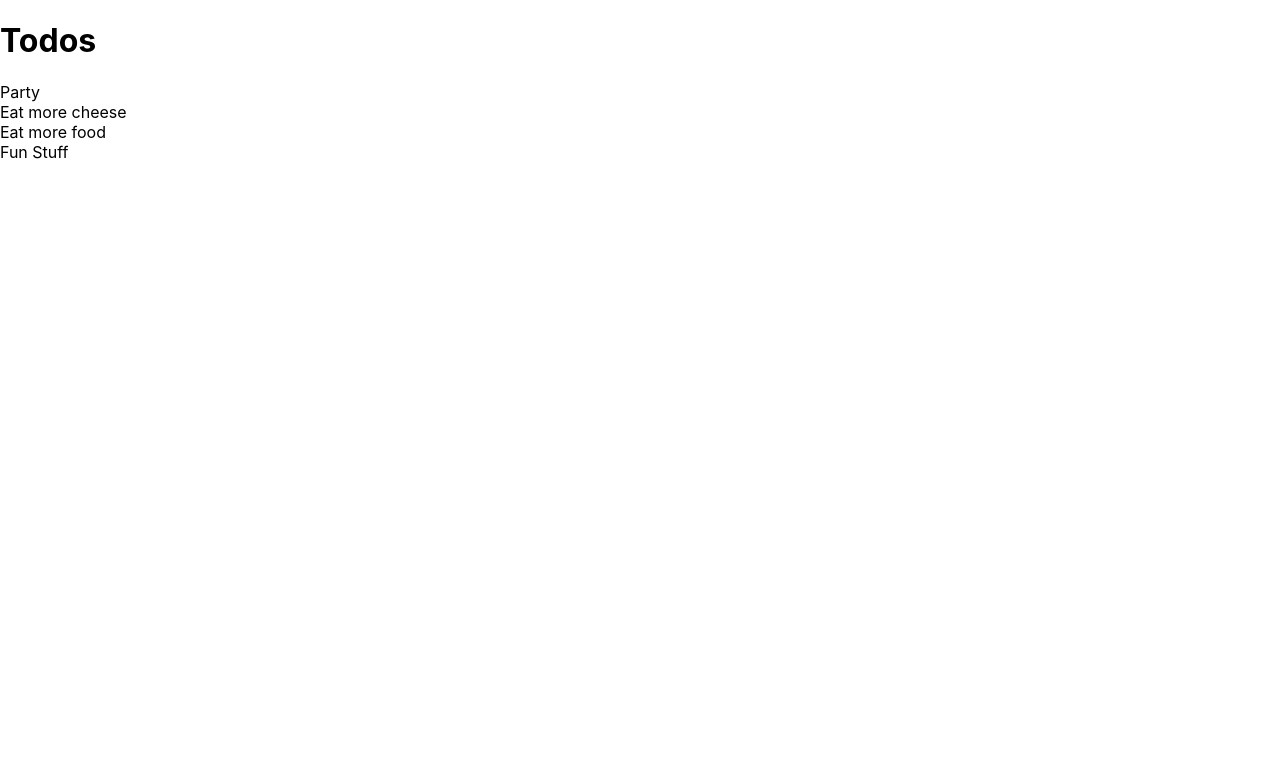
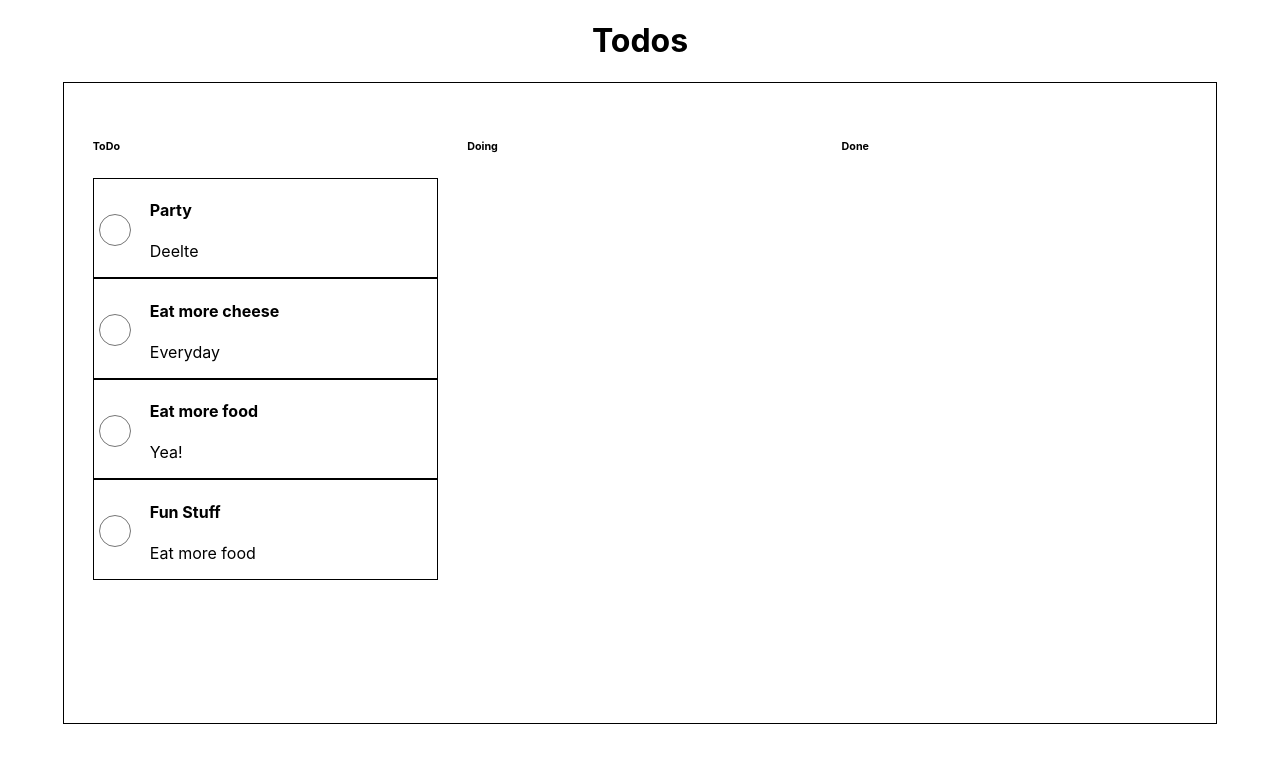
Before and after one commit to rsbabcock/react-todo-drag-drop, a React (Create React App) app: page / in a window 1280 px wide. Shown: the top 762 px of the page. Built offline with nearby package versions, Linux system fonts and the light colour scheme; data requests are answered from the project's data file.

Commit message:
finally figured out react vanilla drag and drop praise the lord

```diff
--- a/db.json
+++ b/db.json
@@ -1,24 +1,32 @@
 {
   "todos": [
     {
+      "completed": false,
+      "description": "Deelte",
       "id": 3,
-            "title": "Party",
-            "description": "Deelte"
+      "progress": "todo",
+      "title": "Party"
     },
     {
+      "completed": false,
+      "description": "Everyday",
       "id": 5,
-            "title": "Eat more cheese",
-            "description": "Everyday"
+      "progress": "todo",
+      "title": "Eat more cheese"
     },
     {
+      "completed": false,
+      "description": "Yea!",
       "id": 6,
-            "title": "Eat more food",
-            "description": "Yea!"
+      "progress": "todo",
+      "title": "Eat more food"
     },
     {
+      "completed": false,
+      "description": "Eat more food",
       "id": 7,
-            "title": "Fun Stuff",
-            "description": "Eat more food"
+      "progress": "todo",
+      "title": "Fun Stuff"
     }
   ]
 }
--- a/src/api/api.jsx
+++ b/src/api/api.jsx
@@ -8,9 +8,26 @@ export function getTodos() {
         .then(todos => todos.map(todo => ({
             id: todo.id,
             title: todo.title,
-            description: todo.description
+            description: todo.description,
+            completed: todo.completed,
+            progress: todo.progress,
         })))
 }
+
+export function getTodo(id) {
+    return fetch(`${url}/${id}`)
+        .then(response => response.json())
+        .then(todo => {
+            return {
+                id: todo.id,
+                title: todo.title,
+                description: todo.description,
+                completed: todo.completed,
+                progress: todo.progress,
+            }
+        })
+}
+
 
 export function saveToDo(todo) {
     return fetch(`${url}/post`, {
@@ -38,7 +55,7 @@ export function editTodo(todo) {
         .then(res => res.json())
         .catch(error => console.error('Error:', error));
 }
-export function deleteToDo(todo){
+export function deleteToDo(todo) {
     return fetch(`${url}/${todo}`, {
         method: 'DELETE',
         cache: 'no-cache',
--- /dev/null
+++ b/src/components/Todo.jsx
@@ -0,0 +1,19 @@
+import React, { Component } from 'react'
+import './Todos.css'
+
+
+export default class ToDo extends Component {
+
+    render() {
+        const todo = this.props.todo
+        return (
+            <div draggable="true" id={todo.id} onDragStart={this.props.drag}className="card_todo">
+                <input type="radio" value={false} />
+                <div className="card_details">
+                    <h4>{todo.title}</h4>
+                    <p>{todo.description}</p>
+                </div>
+            </div>
+        )
+    }
+}
--- a/src/components/TodoList.jsx
+++ b/src/components/TodoList.jsx
@@ -1,22 +1,76 @@
 import React, { Component } from 'react'
-import { getTodos } from '../api/api'
+import { getTodos, getTodo, editTodo } from '../api/api'
+import Todo from './Todo'
+import './Todos.css'
 
 export default class ToDoList extends Component {
     state = {
-        todos: []
+        todo: [],
+        doing: [],
+        done: [],
+        currentTodo: {}
     }
     componentDidMount() {
-        getTodos().then(todos => this.setState({ todos: todos }))
+        getTodos().then(todos => {
+            const todoArray = []
+            const doingArray = []
+            const doneArray = []
+            todos.map(todo => {
+                switch (todo.progress) {
+                    case 'todo':
+                        return todoArray.push(todo)
+                    case 'doing':
+                        return doingArray.push(todo)
+                    case 'done':
+                        return doneArray.push(todo)
+                    default:
+                        return todoArray.push(todo)
+                }
+            })
+            this.setState({
+                todo: todoArray,
+                doing: doingArray,
+                done: doneArray
+            })
+        })
     }
 
+    draghandler = (e) => {
+        getTodo(e.target.id).then(todo => this.setState({ currentTodo: todo }))
+    }
+    dragOverHandler = (e) => {
+        e.preventDefault()
+    }
+    dropHandler = (cat) => {
+        const currentTodo = this.state.currentTodo
+        const updatedTodo = {
+            completed: currentTodo.completed,
+            description: currentTodo.description,
+            id: currentTodo.id,
+            progress: cat,
+            title: currentTodo.title,
+        }
+        editTodo(updatedTodo).then(() => this.componentDidMount())
+    }
     render() {
         return (
-            <div>
+            <div className="app_wrapper">
                 <h1>Todos</h1>
-                <div>
-                    {this.state.todos.map(todo => (<div>{todo.title}</div>))}
+                <div className="wrapper_todos">
+                    <section onDragOver={this.dragOverHandler} onDrop={()=>this.dropHandler('todo')} className="column_todo">
+                        <h6>ToDo</h6>
+                        {this.state.todo.map(todo => (<Todo key={todo.id} todo={todo} drag={this.draghandler} />))}
+                    </section>
+                    <section onDragOver={this.dragOverHandler} onDrop={()=>this.dropHandler('doing')} className="column_doing">
+                        <h6>Doing</h6>
+                        {this.state.doing.map(todo => (<Todo key={todo.id} todo={todo} drag={this.draghandler} />))}
+                    </section>
+                    <section onDragOver={this.dragOverHandler} onDrop={()=>this.dropHandler('done')} className="column_done">
+                        <h6>Done</h6>
+                        {this.state.done.map(todo => (<Todo key={todo.id}  todo={todo} drag={this.draghandler} />))}
+                    </section>
                 </div>
-            </div>
+            </div >
         )
     }
 }
--- /dev/null
+++ b/src/components/Todos.css
@@ -0,0 +1,38 @@
+.app_wrapper{
+    display: flex;
+    flex-flow: column wrap;
+    justify-content: space-evenly;
+    align-items: center;
+}
+.wrapper_todos{
+    border: solid 1px black;
+    height: 80vh;
+    width: 90vw;
+    display: flex;
+    flex-flow: row wrap;
+    justify-content: space-evenly;
+    align-items: center;
+}
+section{
+    height: 100%;
+    width: 30%;
+    margin: 2em 0 0 0;
+}
+/* card styling */
+.card_todo{
+    border: solid 1px black;
+    display: flex;
+    flex-flow: row wrap;
+    justify-content: space-evenly;
+    align-items: center;
+}
+.card_todo>input{
+    align-self: left;
+    width: 32px;
+    height: 32px;
+}
+
+.card_details{
+    margin-left: 1em;
+    flex-grow: 1;
+}
```
Lines whose indentation alone changed are shown as unchanged.
